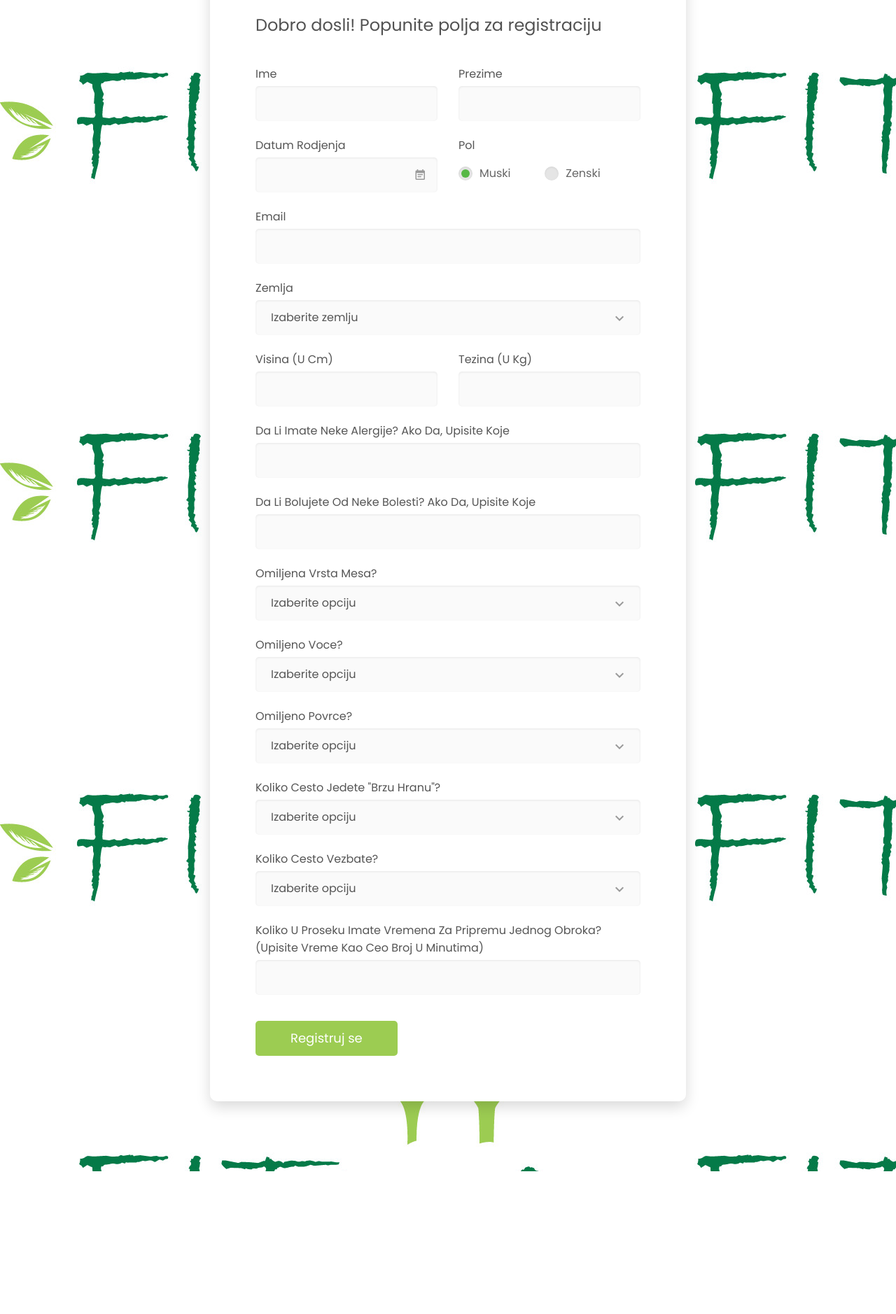
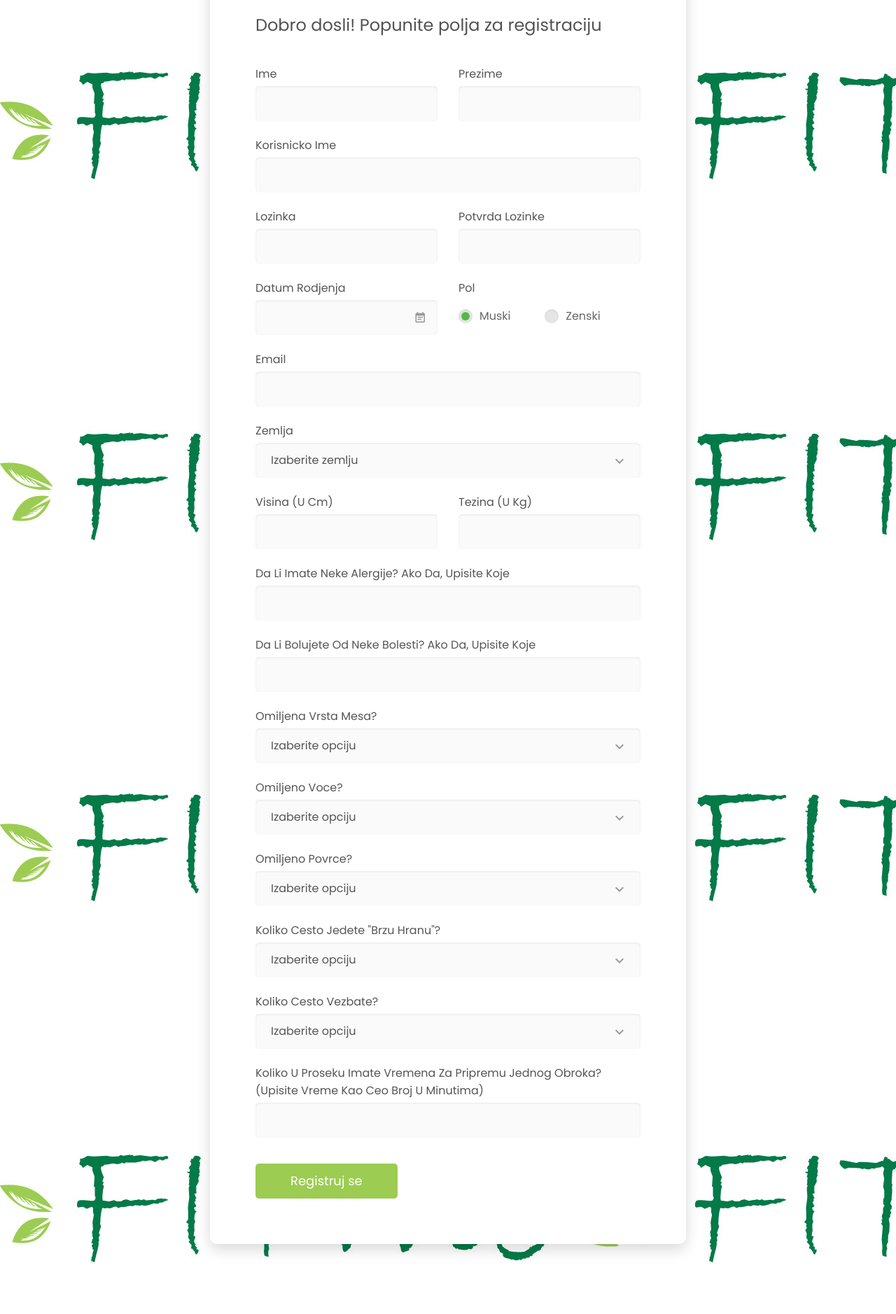
Before and after one commit to svrkota-katarina/FitMe, a PHP site: page /registracija.php in a window 1280 px wide. Shown: the part 169-2047 px from the top of the page at 70% size. Before the commit the page ends 1843 px from the top, so only its background shows below. Run offline with PHP 8.4, Linux system fonts and the light colour scheme.

Commit message:
Update registracija.php

```diff
--- a/fitmefinal/registracija.php
+++ b/fitmefinal/registracija.php
@@ -41,6 +41,25 @@
                             <div class="col-2">
                                 <div class="input-group">
                                     <label class="label">Prezime</label>
+                                    <input class="input--style-4" type="text" name="last_name">
+                                </div>
+                            </div>
+                        </div>
+
+                                <div class="input-group">
+                                    <label class="label">Korisnicko ime</label>
+                                    <input class="input--style-4" type="email" name="email">
+                                </div>
+								 <div class="row row-space">
+                            <div class="col-2">
+                                <div class="input-group">
+                                    <label class="label">Lozinka</label>
+                                    <input class="input--style-4" type="text" name="first_name">
+                                </div>
+                            </div>
+                            <div class="col-2">
+                                <div class="input-group">
+                                    <label class="label">Potvrda lozinke</label>
                                     <input class="input--style-4" type="text" name="last_name">
                                 </div>
                             </div>
```
